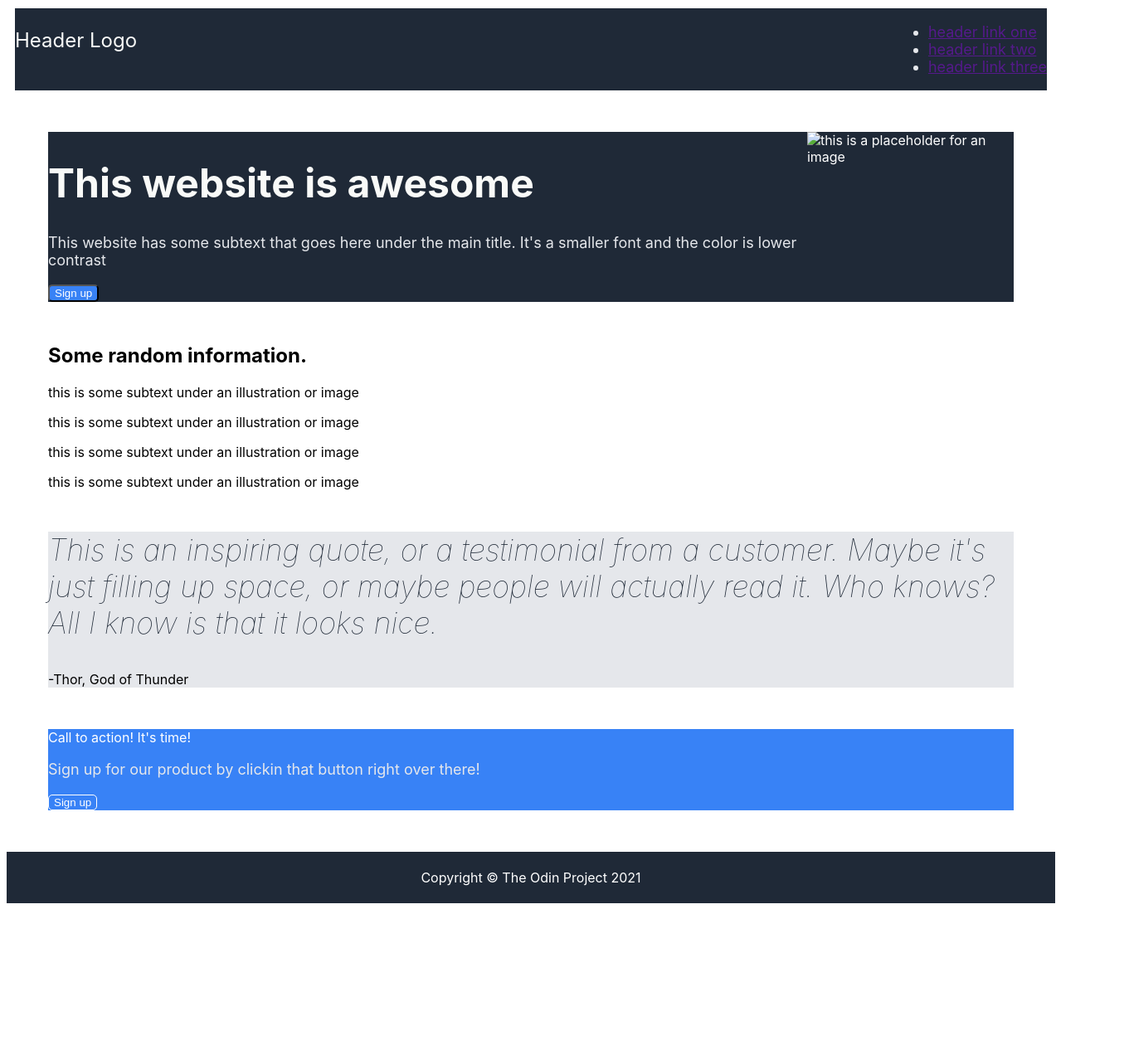
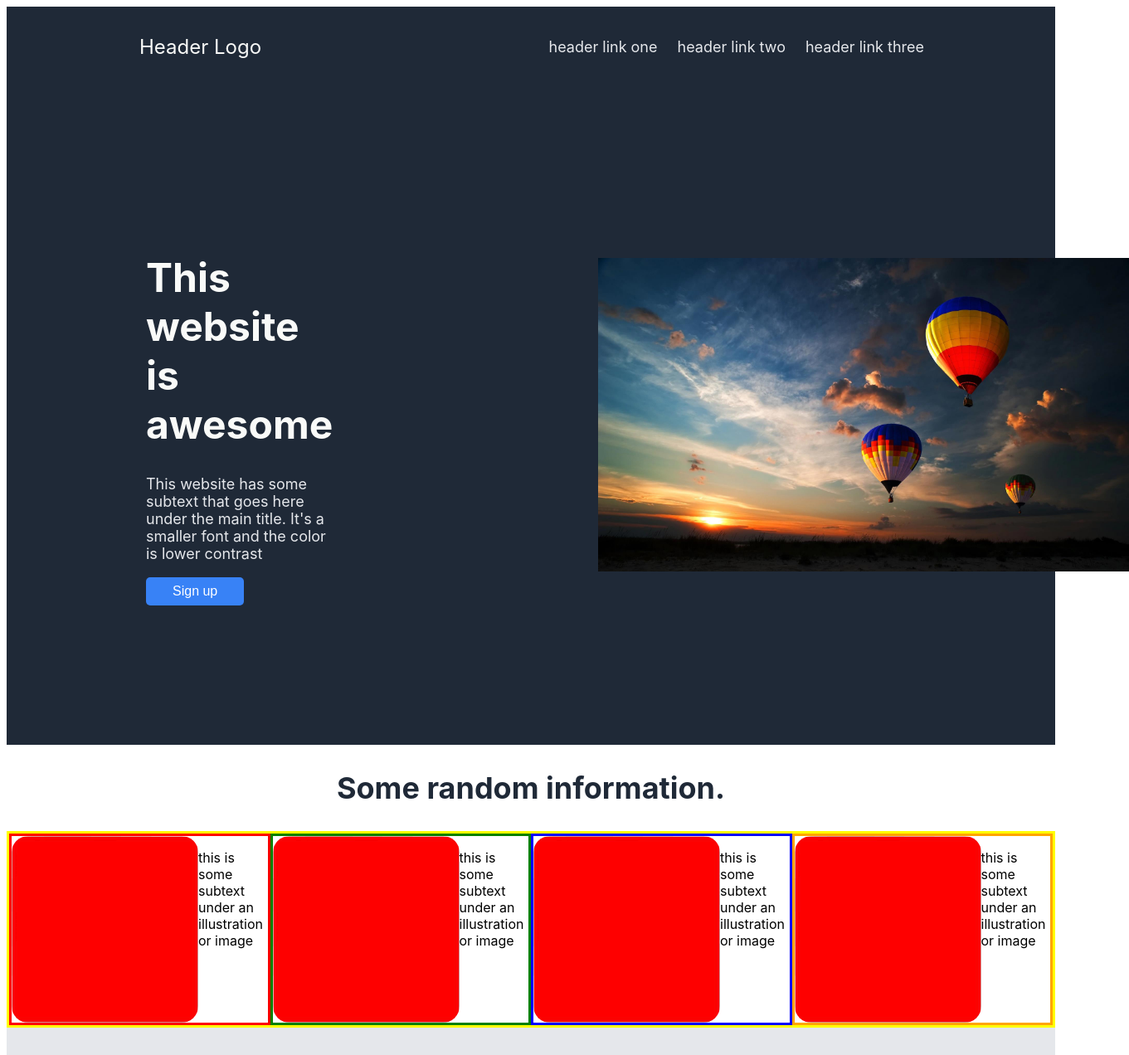
Before and after one commit to sebastianluechow/landing-page, a plain HTML site: page index.html in a window 1280 px wide. Shown: the top 1272 px of the page at 83% size, 1361 px wide, since content can reach past the window. Before the commit the page ends 1097 px from the top, so only its background shows below. Drawn offline with Linux system fonts and the light colour scheme.

Commit message:
second commit

```diff
--- a/index.html
+++ b/index.html
@@ -8,6 +8,7 @@
     <title>Landing-Page</title>
 </head>
 <body>
+    <div class="container">
         <header class="header">
             <p id="header-logo">Header Logo</p>
             <div class="header-links">
@@ -25,37 +26,55 @@
                 <button id="button-1">Sign up</button>
             </div>
             <div class="first-container-right">
-            <img src="" alt="this is a placeholder for an image">
+                <img src="image.jpg" alt="this is a placeholder for an image" id="image">
             </div>
         </div>
         <div class="second-container">
-        <h2>Some random information.</h2>
+            <div class="random-information-heading">
+                <h2 id="random-information-heading-text">Some random information.</h2>
+            </div>
+            <div class="sub-containers">
                 <div class="sub-container_1">
+                    <img src="download.png" alt="..." class="img-square">
                     <p>this is some subtext under an illustration or image</p>
                 </div>
                 <div class="sub-container_2">
+                    <img src="download.png" alt="..." class="img-square">
                     <p>this is some subtext under an illustration or image</p>
                 </div>
                 <div class="sub-container_3">
+                    <img src="download.png" alt="..." class="img-square">
                     <p>this is some subtext under an illustration or image</p>
                 </div>
                 <div class="sub-container_4">
+                    <img src="download.png" alt="..." class="img-square">
                     <p>this is some subtext under an illustration or image</p>
                 </div>
             </div>
+        </div>
         <div class="third-container">
+            <div class="quote-box">
                 <p id="quote">This is an inspiring quote, or a testimonial from a customer. Maybe it's just filling up space, or maybe people will actually read it. Who knows? All I know is that it looks nice.</p>
+            </div>
+            <div class="quote-source-box">
                 <p id="quote-source">-Thor, God of Thunder</p>
+            </div>
         </div>
         <div class="fourth-container">
             <div class="sign-up-container">
-            <p>Call to action! It's time!</p>
+                <div class="sign-up-container-left">
+                    <p id="call-to-action">Call to action! It's time!</p>
                     <p class="secondary-text">Sign up for our product by clickin that button right over there!</p>
+                </div>
+                <div class="sign-up-container-right">
                     <button id="button-2">Sign up</button>
+                </div>
+
             </div>
         </div>
         <footer class="footer">
             <p>Copyright © The Odin Project 2021</p>
         </footer>
+    </div>
 </body>
 </html>
--- a/style.css
+++ b/style.css
@@ -1,57 +1,142 @@
 body {
     font-family: -apple-system, BlinkMacSystemFont, 'Segoe UI', Roboto, Oxygen, Ubuntu, Cantarell, 'Open Sans', 'Helvetica Neue', sans-serif;
-    height: 100%;
+    min-height: 100%;
+}
+
+ul {
+    display: flex;
+    margin: 0;
+    padding: 0;
+    gap: 8px;
+    list-style-type: none;
+
+}
+a {
+    padding: 8px;
+}
+a:link, a:visited {
+    text-decoration: none;
+    font-size: 18px;
+    color: #e5e7eb;
+   }
+
+a:hover {
+    text-decoration: underline;
 }
 
 /* main-containers */
+.container {
+    display: flex;
+    flex-direction: column;
+    height: 100vh;
+}
 .header {
     background-color: #1f2937;
     color: white;
-    margin: 10px;
+    margin: 0px;
     display: flex;
     justify-content: space-between;
+    align-items: center;
+    padding: 0px 150px 0px 150px;
 }
 
 .first-container {
     background-color: #1f2937;
     color: white;
-    margin: 50px;
+    margin: 0px;
     display: flex;
+    padding: 8px;
+    align-items: center;
+    justify-content: space-between;
 }
 
 .second-container {
     background-color: white;
-    margin: 50px;
+    margin: 0px;
 }
 
 .third-container {
     background-color: #e5e7eb;
-    margin: 50px;
+    margin: 0px;
 }
 
 .fourth-container {
     background-color: white;
-    margin: 50px;
+    margin: 0px;
 }
 
 .footer {
     background-color: #1f2937;
     color: white;
     text-align: center;
-    padding: 5px;
+    padding: 8px;
+
 }
 
 /* sub-containers */
 .sign-up-container {
     background-color: #3882f6;
     color: white;
+    margin: 5em 15em 5em 15em;
+    border-radius: 10px;
+    padding: 2em;
+    display: flex;
+    justify-content: space-between;
+}
+.first-container-left {
+    margin: 10em 10em 10em 10em;
+}
+.first-container-right {
+    margin: 2em 2em 2em 10em;
 }
 
-.first-container-left {
+.sign-up-container-left {
+    padding: 0em 0em 0em 10em;
+    flex-grow: 1;
+}
+.sign-up-container-right {
+   padding: 0em 0em 0em 0em;
+   flex-grow: 1;
+   display: flex;
+   align-items: center;
+   justify-content: center;
+}
 
+.quote-box {
+    margin: 2em 25em 0em 25em;
 }
-.first-container-right {
-
+.quote-source-box {
+    display: flex;
+    justify-content: right;
+    margin: 0em 25em 0em 25em;
+}
+/* flexbox-containers */
+.random-information-heading {
+    display: flex;
+    justify-content: center;
+}
+.sub-containers {
+    display: flex;
+    border: solid 3px yellow;
+}
+.sub-container_1 {
+    border: solid 3px red;
+    display: flex;
+}
+.sub-container_2 {
+    border: solid 3px green;
+    display: flex;
+}
+.sub-container_3 {
+    border: solid 3px blue;
+    display: flex;
+}
+.sub-container_4 {
+    border: solid 3px orange;
+    display: flex;
+}
+.img-square {
+    border-radius: 20px;
 }
 
 /* specific elements */
@@ -64,6 +149,7 @@ body {
 #header-logo {
     font-size: 24px;
     color: #f9faf8;
+    padding: 10px;
 }
 
 .secondary-text, .header-links {
@@ -77,16 +163,40 @@ body {
     font-weight: lighter;
     color: #1f2937;
 }
+#quote-source {
+    font-size: 25px;
+    font-weight: bold;
+}
 
 #button-1 {
     background-color: #3882f6;
     border-radius: 5px;
     color: white;
+    border: none;
+    padding: 8px 2em;
+    font-size: 16px;;
 }
 
 #button-2 {
     background-color: #3882f6;
-    border: solid 1px white;
+    border: solid 2px white;
     color: white;
     border-radius: 5px;
+    font-size: 18px;
+    padding: 0.3em 1em 0.3em 1em;
 }
+
+#image {
+    height: auto;
+    width: 40em;
+}
+
+#call-to-action {
+    font-size: 25px;
+    font-weight: bold;
+}
+#random-information-heading-text {
+    font-size: 36px;
+    font-weight: extra-bold;
+    color: #1f2937;
+}
```
Also changed, not shown: download.png (added), image.jpg (added), 1 other file. Lines whose indentation alone changed are shown as unchanged.
